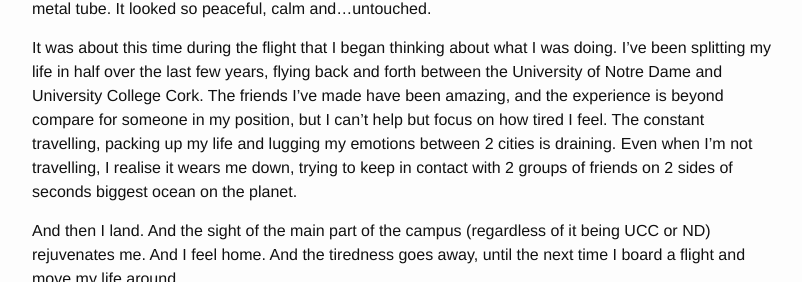
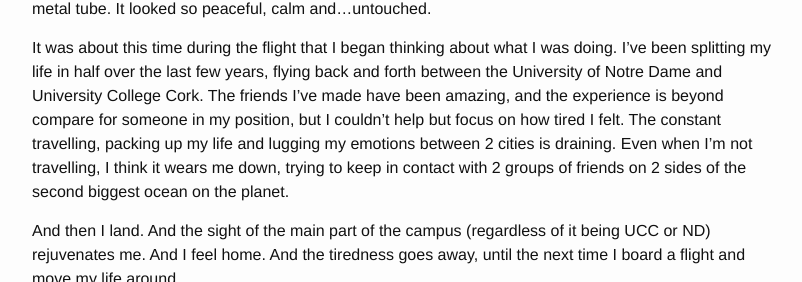
Before and after one commit to mkenne15/mkenne15.github.io, a Jekyll site: the page built from personalblog/_posts/2016-05-05-Long-Way-Home.markdown, in a window 1280 px wide, cut to the strip 701-983 px from the top of the page. Shown: the whole strip, without its empty margins (238-1040 px from the left). Built offline with Jekyll 4.4.1, drawn with Linux system fonts in a browser that asks for light colours.

Commit message:
Edited long way home

```diff
--- a/personalblog/_posts/2016-05-05-Long-Way-Home.markdown
+++ b/personalblog/_posts/2016-05-05-Long-Way-Home.markdown
@@ -11,7 +11,7 @@
 
 I've flown this route a couple of times before, travelling the Atlantic ocean over and back. But I've never seen Greenland before. Never taken the time to look out the window as I was launched past in my flying metal tube. It looked so peaceful, calm and...untouched.
 
-It was about this time during the flight that I began thinking about what I was doing. I've been splitting my life in half over the last few years, flying back and forth between the University of Notre Dame and University College Cork. The friends I've made have been amazing, and the experience is beyond compare for someone in my position, but I can't help but focus on how tired I feel. The constant travelling, packing up my life and lugging my emotions between 2 cities is draining. Even when I'm not travelling, I realise it wears me down, trying to keep in contact with 2 groups of friends on 2 sides of seconds biggest ocean on the planet.
+It was about this time during the flight that I began thinking about what I was doing. I've been splitting my life in half over the last few years, flying back and forth between the University of Notre Dame and University College Cork. The friends I've made have been amazing, and the experience is beyond compare for someone in my position, but I couldn't help but focus on how tired I felt. The constant travelling, packing up my life and lugging my emotions between 2 cities is draining. Even when I'm not travelling, I think it wears me down, trying to keep in contact with 2 groups of friends on 2 sides of the second biggest ocean on the planet.
 
 And then I land. And the sight of the main part of the campus (regardless of it being UCC or ND) rejuvenates me. And I feel home. And the tiredness goes away, until the next time I board a flight and move my life around.
 
```
